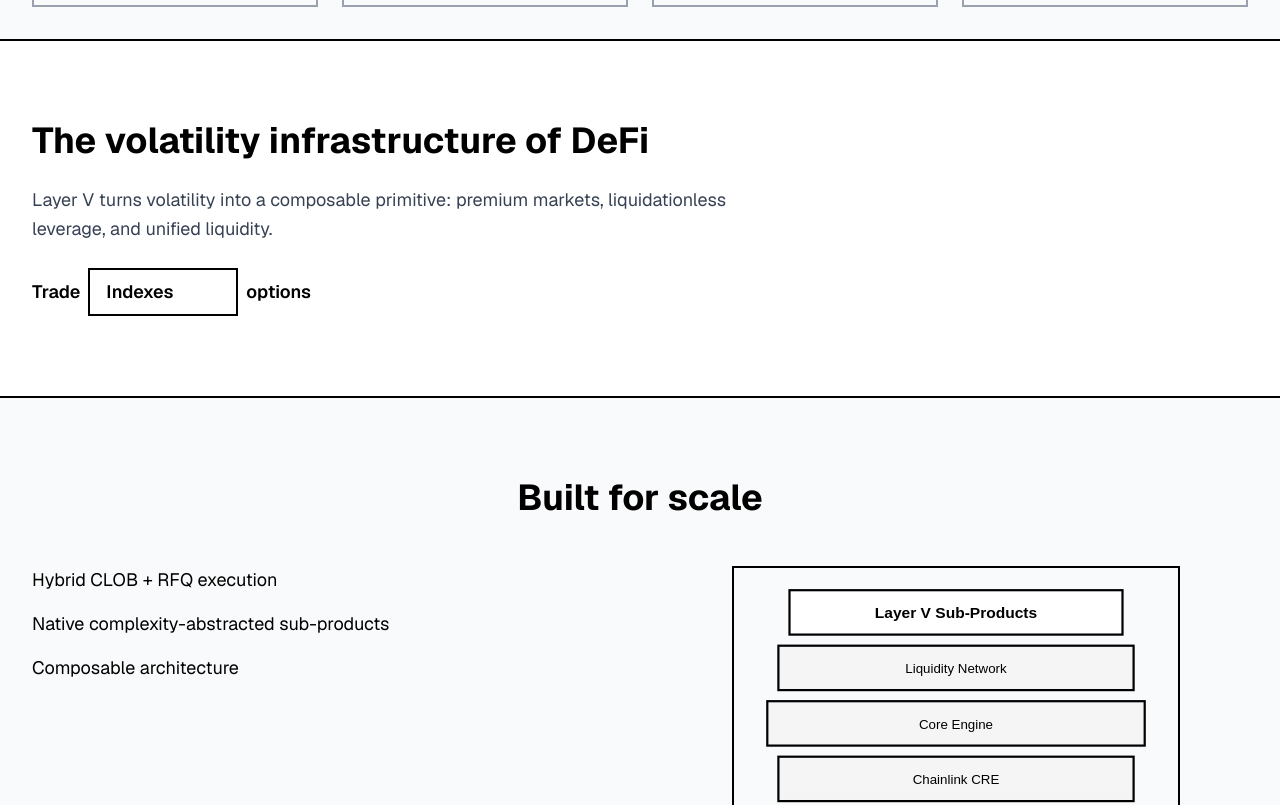
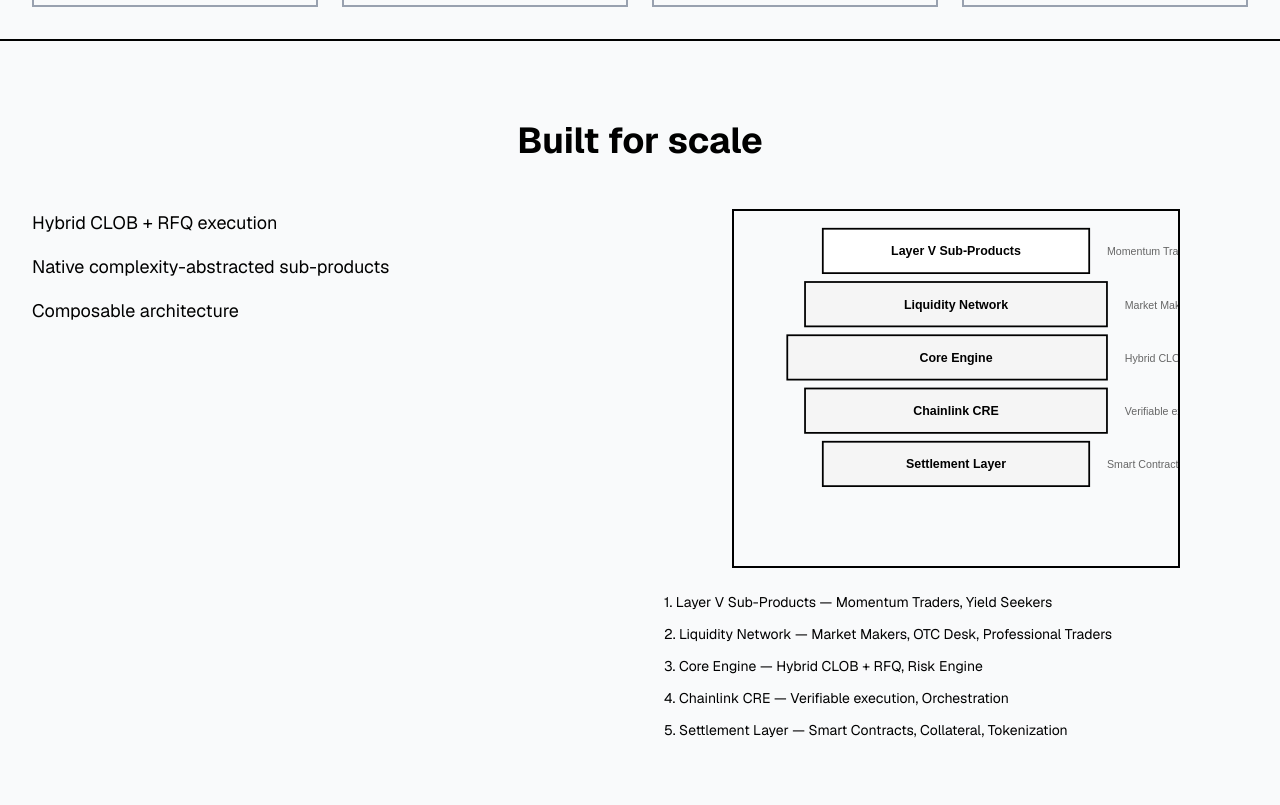
Before and after one commit to baptiste-layerv/layerv-landing-wireframe, a Next.js app: page / in a window 1280 px wide. Shown: the part 760-1565 px from the top of the page. Built offline with nearby package versions, Linux system fonts and the light colour scheme.

Commit message:
Remove 'What is Layer V' section and update Built for scale layer stack

```diff
--- a/app/page.tsx
+++ b/app/page.tsx
@@ -113,7 +113,6 @@ export default function Home() {
               </div>
             </div>
             <nav className="hidden md:flex items-center gap-6">
-              <a href="#what-is" className="hover:underline">What is Layer V</a>
               <a href="#built-for-scale" className="hover:underline">Built for scale</a>
               <a href="#products" className="hover:underline">Products</a>
               <a href="#builders" className="hover:underline">Builders</a>
@@ -134,7 +133,6 @@ export default function Home() {
           {mobileMenuOpen && (
             <nav className="md:hidden border-t-2 border-black bg-white py-4">
               <div className="flex flex-col gap-4">
-                <a href="#what-is" className="hover:underline px-4">What is Layer V</a>
                 <a href="#built-for-scale" className="hover:underline px-4">Built for scale</a>
                 <a href="#products" className="hover:underline px-4">Products</a>
                 <a href="#builders" className="hover:underline px-4">Builders</a>
@@ -191,46 +189,6 @@ export default function Home() {
         </div>
       </section>
 
-      {/* What is Layer V */}
-      <section
-        id="what-is"
-        ref={(el) => {
-          sectionsRef.current["what-is"] = el;
-        }}
-
-        className="border-b-2 border-black fade-in opacity-0 transition-opacity duration-700"
-      >
-        <div className="container mx-auto px-4 sm:px-6 lg:px-8 py-16 sm:py-20">
-          <div className="max-w-3xl">
-            <h2 className="text-3xl sm:text-4xl font-bold mb-6">The volatility infrastructure of DeFi</h2>
-            <p className="text-lg text-gray-700 leading-relaxed mb-6">
-              Layer V turns volatility into a composable primitive: premium markets, liquidationless leverage, and unified liquidity.
-            </p>
-            <div className="flex items-center gap-2 text-lg font-semibold">
-              <span>Trade</span>
-              <select
-                value={dropdownOptions[dropdownValue]}
-                onChange={(e) => {
-                  const index = dropdownOptions.indexOf(e.target.value);
-                  if (index !== -1) {
-                    setDropdownValue(index);
-                    setDropdownAutoCycle(false);
-                  }
-                }}
-                className="border-2 border-black bg-white px-4 py-2 flex items-center gap-2 min-w-[140px] appearance-none cursor-pointer"
-              >
-                {dropdownOptions.map((option) => (
-                  <option key={option} value={option}>
-                    {option}
-                  </option>
-                ))}
-              </select>
-              <span>options</span>
-            </div>
-          </div>
-        </div>
-      </section>
-
       {/* Built for scale */}
       <section
         id="built-for-scale"
@@ -258,11 +216,11 @@ export default function Home() {
                 />
               </div>
               <div className="space-y-3 text-sm">
-                <div>1. Layer V Products — Premium Markets, Trading Terminal</div>
-                <div>2. Liquidity Network — Market makers</div>
-                <div>3. Core Engines — Hybrid CLOB + RFQ, risk engine</div>
-                <div>4. Chainlink CRE — Verifiable execution, orchestration</div>
-                <div>5. Settlement Layer — Smart contracts, collateral, tokenization</div>
+                <div>1. Layer V Sub-Products — Momentum Traders, Yield Seekers</div>
+                <div>2. Liquidity Network — Market Makers, OTC Desk, Professional Traders</div>
+                <div>3. Core Engine — Hybrid CLOB + RFQ, Risk Engine</div>
+                <div>4. Chainlink CRE — Verifiable execution, Orchestration</div>
+                <div>5. Settlement Layer — Smart Contracts, Collateral, Tokenization</div>
               </div>
             </div>
           </div>
@@ -528,7 +486,6 @@ export default function Home() {
               LAYER V
             </div>
             <nav className="flex flex-wrap gap-4 justify-center md:justify-end text-sm">
-              <a href="#what-is" className="hover:underline">What is Layer V</a>
               <a href="#built-for-scale" className="hover:underline">Built for scale</a>
               <a href="#products" className="hover:underline">Products</a>
               <a href="#builders" className="hover:underline">Builders</a>
```
Also changed, not shown: public/layer-v-stack.svg.
